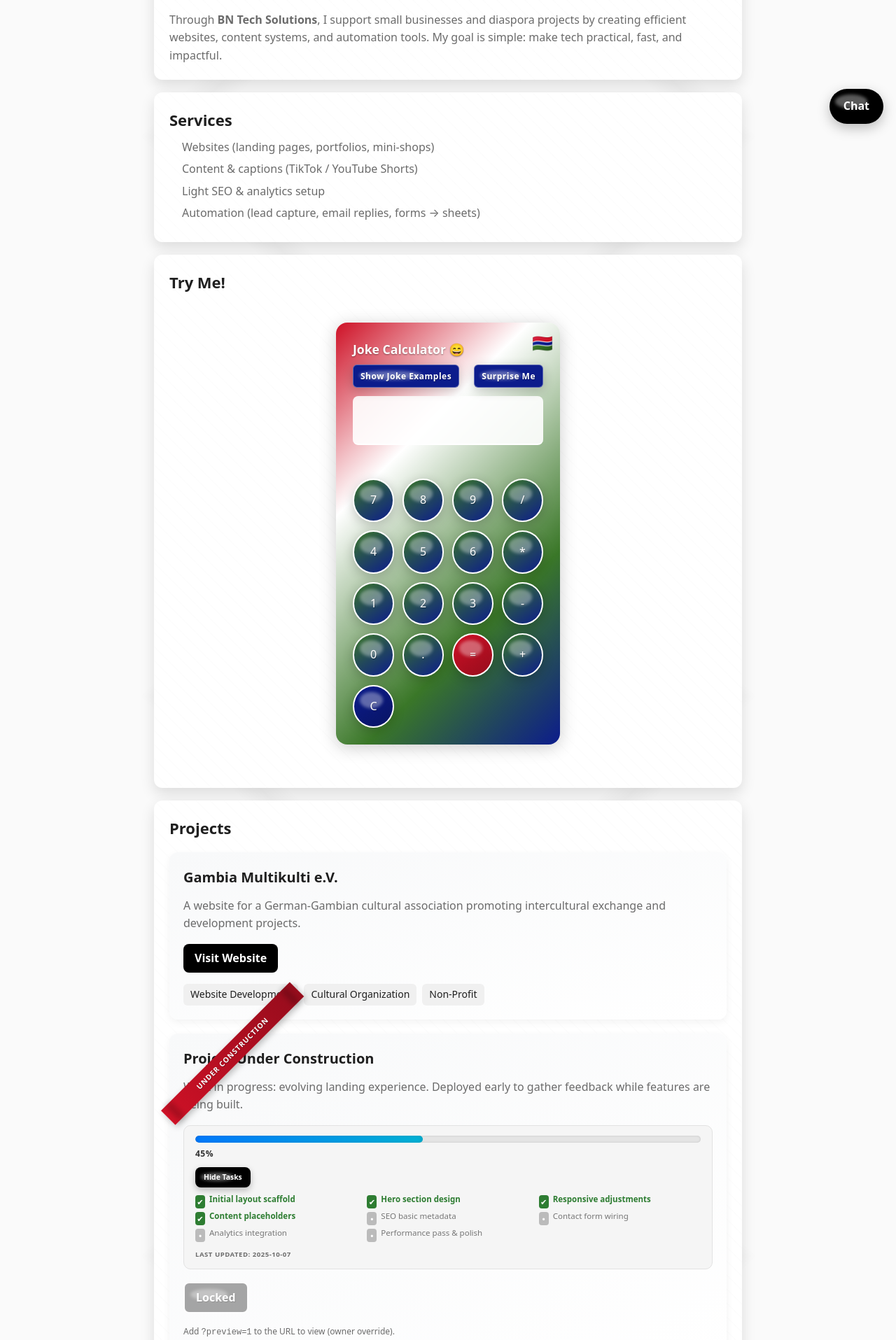
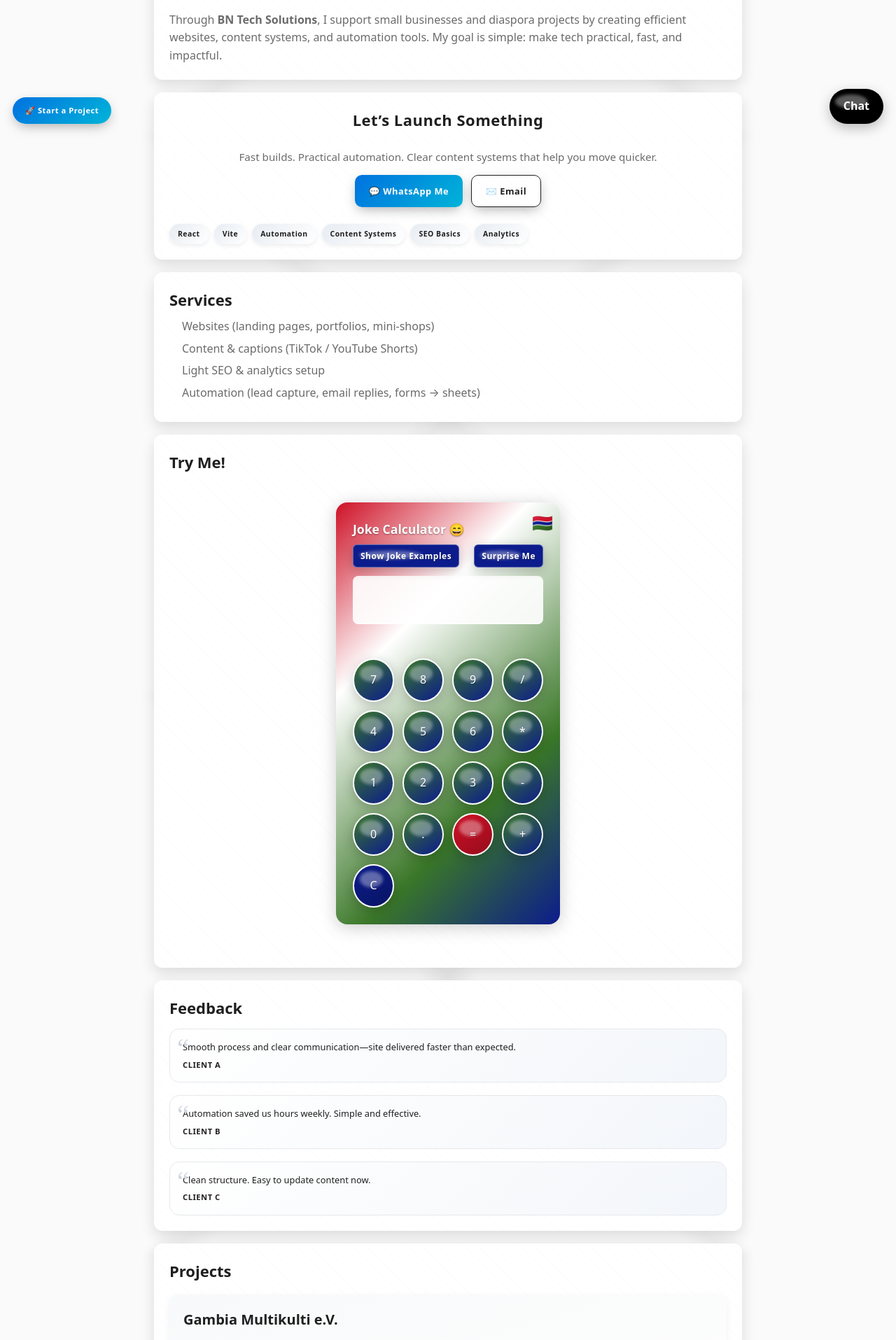
Before and after one commit to babucarr186-ai/bn-portfolio, a React (Vite) app: page / in a window 1280 px wide. Shown: the part 605-2520 px from the top of the page at 70% size. Built offline with nearby package versions, Linux system fonts and the light colour scheme.

Commit message:
Professional polish: CTA section, stack badges, testimonials, enhanced contact buttons, floating CTA

```diff
--- a/index.html
+++ b/index.html
@@ -18,6 +18,44 @@
   <meta name="twitter:title" content="Bubacar Nget — Portfolio" />
   <meta name="twitter:description" content="Digital Marketing, Web Development, and Automation. WhatsApp 0174 317 3671." />
   <meta name="twitter:image" content="https://babucarr186-ai.github.io/bn-portfolio/og-image.svg" />
+  <link rel="canonical" href="https://babucarr186-ai.github.io/bn-portfolio/" />
+  <meta name="author" content="Bubacar Nget" />
+  <link rel="preload" as="image" href="/profile-picture.jpg" />
+  <script type="application/ld+json">
+  {
+    "@context": "https://schema.org",
+    "@graph": [
+      {
+        "@type": "Person",
+        "name": "Bubacar Nget",
+        "jobTitle": "Web & Digital Solutions",
+        "email": "mailto:nget@web.de",
+        "url": "https://babucarr186-ai.github.io/bn-portfolio/",
+        "image": "https://babucarr186-ai.github.io/bn-portfolio/profile-picture.jpg",
+        "sameAs": [
+          "https://www.youtube.com/@pmoney186",
+          "https://www.tiktok.com/@pmoney1861"
+        ]
+      },
+      {
+        "@type": "Organization",
+        "name": "BN Tech Solutions",
+        "url": "https://babucarr186-ai.github.io/bn-portfolio/",
+        "logo": "https://babucarr186-ai.github.io/bn-portfolio/favicon.svg"
+      },
+      {
+        "@type": "WebSite",
+        "url": "https://babucarr186-ai.github.io/bn-portfolio/",
+        "name": "Bubacar Nget Portfolio",
+        "potentialAction": {
+          "@type": "SearchAction",
+          "target": "https://babucarr186-ai.github.io/bn-portfolio/?q={search_term}",
+          "query-input": "required name=search_term"
+        }
+      }
+    ]
+  }
+  </script>
     <style>
       .tags span {
         display: inline-block;
--- a/src/App.css
+++ b/src/App.css
@@ -157,6 +157,10 @@ body {
 [data-theme='dark'] .wave-mid { opacity:0.55; }
 [data-theme='dark'] .wave-front { opacity:0.75; }
 
+/* Wave mask fade */
+.wave-stack::before { content:""; position:absolute; inset:0; background:linear-gradient(to top, rgba(255,255,255,0), rgba(255,255,255,0.65) 60%, rgba(255,255,255,0.9)); mix-blend-mode:screen; pointer-events:none; }
+[data-theme='dark'] .wave-stack::before { background:linear-gradient(to top, rgba(17,20,24,0), rgba(17,20,24,0.6) 60%, rgba(17,20,24,0.85)); mix-blend-mode:normal; }
+
 @media (prefers-reduced-motion: reduce) {
   .wave-layer { animation: none !important; transform: translateX(0) !important; }
 }
@@ -175,7 +179,48 @@ main {
   padding: 22px 22px;
   position: relative;
   overflow: hidden;
+  opacity:0; transform:translateY(14px);
+  animation: cardIn .8s cubic-bezier(.25,.6,.3,1) forwards;
 }
+@keyframes cardIn { to { opacity:1; transform:translateY(0); } }
+@media (prefers-reduced-motion: reduce) { .card { animation:none; opacity:1; transform:none; } }
+
+/* CTA Section */
+.cta-section { text-align:center; display:flex; flex-direction:column; gap:14px; }
+.cta-heading { margin:0; font-size:1.45rem; letter-spacing:.5px; }
+.cta-sub { margin:0; color:var(--muted); font-size:.95rem; }
+.cta-buttons { display:flex; gap:12px; justify-content:center; flex-wrap:wrap; }
+.btn { --btn-bg:#000; --btn-fg:#fff; background:var(--btn-bg); color:var(--btn-fg); border:none; padding:12px 20px; font-weight:600; border-radius:10px; cursor:pointer; font-size:.8rem; letter-spacing:.5px; box-shadow:0 6px 18px -4px rgba(0,0,0,0.35); transition:transform .2s, box-shadow .2s, background .25s; text-decoration:none; display:inline-flex; align-items:center; gap:6px; }
+.btn:hover { transform:translateY(-2px); box-shadow:0 10px 26px -6px rgba(0,0,0,0.4); }
+.btn-outline { --btn-bg:transparent; --btn-fg:var(--text); border:1px solid #1f1f1f; }
+[data-theme='dark'] .btn-outline { border-color:#f3f5f7; }
+.btn-primary { background:linear-gradient(135deg,#0072e0,#00b4d8); }
+.btn-primary:hover { background:linear-gradient(135deg,#0067ca,#009cc0); }
+
+/* Tech stack badges */
+.stack-row { display:flex; gap:8px; flex-wrap:wrap; margin-top:10px; }
+.stack-badge { background:linear-gradient(135deg,#e8edf3,#ffffff); padding:6px 12px; font-size:.65rem; font-weight:600; border-radius:20px; letter-spacing:.5px; box-shadow:0 2px 6px rgba(0,0,0,0.08); }
+[data-theme='dark'] .stack-badge { background:#242c33; box-shadow:0 2px 6px rgba(0,0,0,0.4); }
+
+/* Testimonials strip */
+.testimonials-strip { display:grid; gap:18px; margin-top:12px; }
+.testimonial { background:linear-gradient(135deg,#ffffff,#f3f6fa); border:1px solid #e5e8ec; padding:16px 18px; border-radius:14px; font-size:.8rem; line-height:1.45; position:relative; }
+.testimonial::before { content:'“'; position:absolute; top:8px; left:10px; font-size:2.4rem; line-height:1; color:#d0d7de; font-family:serif; }
+.testimonial cite { display:block; margin-top:8px; font-style:normal; font-weight:600; color:#1f1f1f; font-size:.7rem; letter-spacing:.5px; text-transform:uppercase; }
+[data-theme='dark'] .testimonial { background:#1e252b; border-color:#2c343b; }
+[data-theme='dark'] .testimonial::before { color:#33424d; }
+[data-theme='dark'] .testimonial cite { color:#f3f5f7; }
+
+/* Enhanced contact buttons */
+.contact-actions { display:flex; gap:10px; flex-wrap:wrap; margin-top:14px; }
+.contact-actions .btn { flex:1 1 auto; min-width:140px; justify-content:center; }
+
+/* Floating CTA (optional) */
+.floating-cta { position:fixed; left:18px; bottom:18px; z-index:3500; background:linear-gradient(135deg,#0072e0,#00b4d8); color:#fff; padding:10px 18px; border-radius:30px; font-size:.7rem; font-weight:600; letter-spacing:.5px; text-decoration:none; box-shadow:0 6px 18px -4px rgba(0,0,0,0.35); display:flex; align-items:center; gap:6px; }
+.floating-cta:hover { transform:translateY(-2px); box-shadow:0 10px 30px -6px rgba(0,0,0,0.45); }
+@media (max-width:640px){ .floating-cta { font-size:.65rem; padding:9px 16px; } }
+
+@media (prefers-reduced-motion: reduce) { .floating-cta, .btn { transition:none; } }
 
 .card::before {
   content: '';
--- a/src/App.jsx
+++ b/src/App.jsx
@@ -126,6 +126,24 @@ export default function App() {
           </p>
         </section>
 
+        {/* CTA SECTION */}
+        <section className="card cta-section" aria-labelledby="cta-title">
+          <h2 id="cta-title" className="cta-heading">Let’s Launch Something</h2>
+          <p className="cta-sub">Fast builds. Practical automation. Clear content systems that help you move quicker.</p>
+          <div className="cta-buttons">
+            <a className="btn btn-primary" href={buildWhatsAppLink()} target="_blank" rel="noopener noreferrer" aria-label="Start WhatsApp chat">💬 WhatsApp Me</a>
+            <a className="btn btn-outline" href="mailto:nget@web.de" aria-label="Send email to Bubacar">✉️ Email</a>
+          </div>
+          <div className="stack-row" aria-label="Primary technologies and focus areas">
+            <span className="stack-badge">React</span>
+            <span className="stack-badge">Vite</span>
+            <span className="stack-badge">Automation</span>
+            <span className="stack-badge">Content Systems</span>
+            <span className="stack-badge">SEO Basics</span>
+            <span className="stack-badge">Analytics</span>
+          </div>
+        </section>
+
         {/* SERVICES */}
         <section className="card" aria-labelledby="services-title">
           <h2 id="services-title">Services</h2>
@@ -141,6 +159,25 @@ export default function App() {
         <section className="card" aria-labelledby="calculator-title">
           <h2 id="calculator-title">Try Me!</h2>
           <Calculator />
+        </section>
+
+        {/* TESTIMONIALS PLACEHOLDER */}
+        <section className="card" aria-labelledby="testimonials-title">
+          <h2 id="testimonials-title">Feedback</h2>
+          <div className="testimonials-strip" aria-label="Testimonials preview">
+            <div className="testimonial">
+              Smooth process and clear communication—site delivered faster than expected.
+              <cite>Client A</cite>
+            </div>
+            <div className="testimonial">
+              Automation saved us hours weekly. Simple and effective.
+              <cite>Client B</cite>
+            </div>
+            <div className="testimonial">
+              Clean structure. Easy to update content now.
+              <cite>Client C</cite>
+            </div>
+          </div>
         </section>
 
         {/* PROJECTS */}
@@ -233,6 +270,10 @@ export default function App() {
               {WHATSAPP_DISPLAY}
             </a>
           </p>
+          <div className="contact-actions">
+            <a className="btn btn-primary" href={buildWhatsAppLink()} target="_blank" rel="noopener noreferrer">Chat Now</a>
+            <a className="btn btn-outline" href="mailto:nget@web.de">Email Me</a>
+          </div>
 
           <div className="social">
             <a
@@ -267,6 +308,7 @@ export default function App() {
     <>
       {iphone ? <IPhonePreview>{content}</IPhonePreview> : content}
       <ChatWidget />
+      <a className="floating-cta" href={buildWhatsAppLink()} target="_blank" rel="noopener noreferrer" aria-label="Open WhatsApp to start a project">🚀 Start a Project</a>
     </>
   );
 }
```
